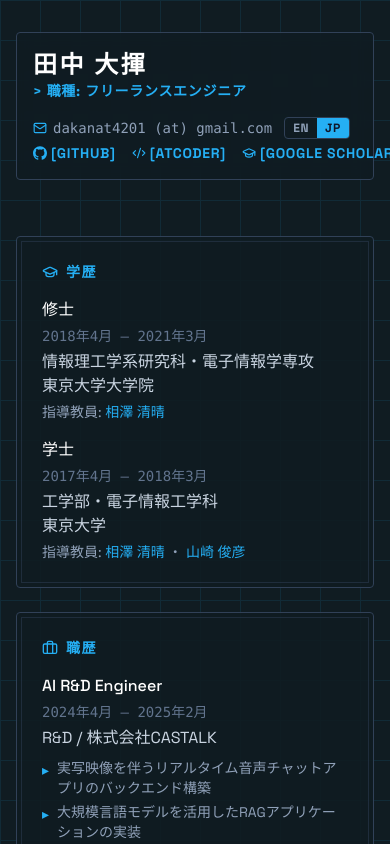
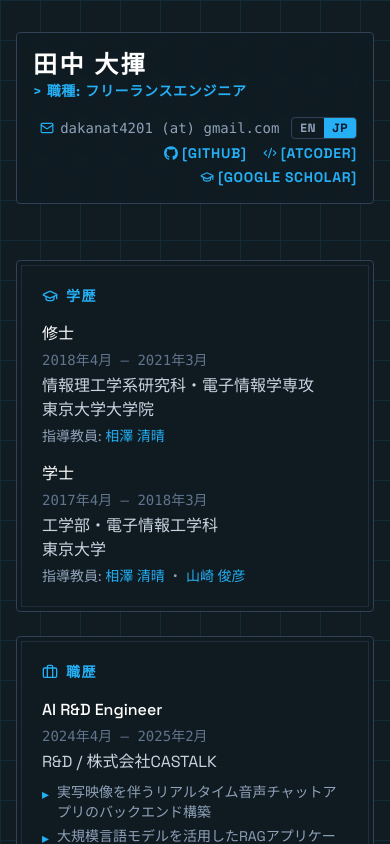
Before and after one commit to dakanat/dakanat.github.io, a Next.js app: page /ja in a window 390 px wide. Shown: the top 844 px of the page. Built offline with nearby package versions, Linux system fonts and the light colour scheme.

Commit message:
style(layout): improve responsive wrapping and spacing in Header, Footer, SideSection

```diff
--- a/src/components/Footer.tsx
+++ b/src/components/Footer.tsx
@@ -2,7 +2,7 @@ import type { Dictionary } from "@/i18n/dictionaries";
 
 export default function Footer({ t }: { t: Dictionary }) {
   return (
-    <footer className="text-center pt-2 pb-4">
+    <footer className="text-center pt-2 pb-2">
       <p className="mt-2 text-slate-500 text-[13px] tracking-wider uppercase font-mono">
         {t.footer.copyright}
       </p>
--- a/src/components/Header.tsx
+++ b/src/components/Header.tsx
@@ -36,15 +36,15 @@ export default function Header({
           &gt; {t.labels.class}: {profile.title.toUpperCase()}
         </p>
       </div>
-      <div className="mt-4 md:mt-0 flex flex-col items-start md:items-end gap-1">
-        <div className="flex items-center gap-3">
+      <div className="mt-4 md:mt-0 w-full md:w-auto flex flex-col items-end gap-1">
+        <div className="flex items-center flex-wrap justify-end gap-x-3 gap-y-1">
           <p className="text-slate-400 font-mono text-sm flex items-center gap-1.5">
             <Mail className="w-3.5 h-3.5 text-primary" />
             {profile.email}
           </p>
           <LanguageSwitcher locale={locale} />
         </div>
-        <div className="flex gap-4">
+        <div className="flex flex-wrap justify-end gap-x-4 gap-y-1">
           {profile.links.map((link) => {
             const Icon = getLinkIcon(link.label);
             return (
--- a/src/components/SideSection.tsx
+++ b/src/components/SideSection.tsx
@@ -12,9 +12,9 @@ export default function SideSection({
 }) {
   return (
     <div className="bg-bg-dark border border-slate-700 rounded-sm p-1 animate-border-pulse transition-all">
-      <div className="bg-slate-900/50 p-4 border border-slate-800">
-        <h3 className="text-sm font-bold text-primary uppercase tracking-widest mb-4 border-b border-slate-700 pb-2 flex items-center gap-1.5">
-          <Icon className="w-3.5 h-3.5" />
+      <div className="bg-slate-900/50 p-5 md:p-6 border border-slate-800">
+        <h3 className="text-sm font-bold text-primary uppercase tracking-widest mb-4 border-b border-slate-700 pb-2 flex items-center gap-2">
+          <Icon className="w-4 h-4" />
           {title}
         </h3>
         {children}
```
